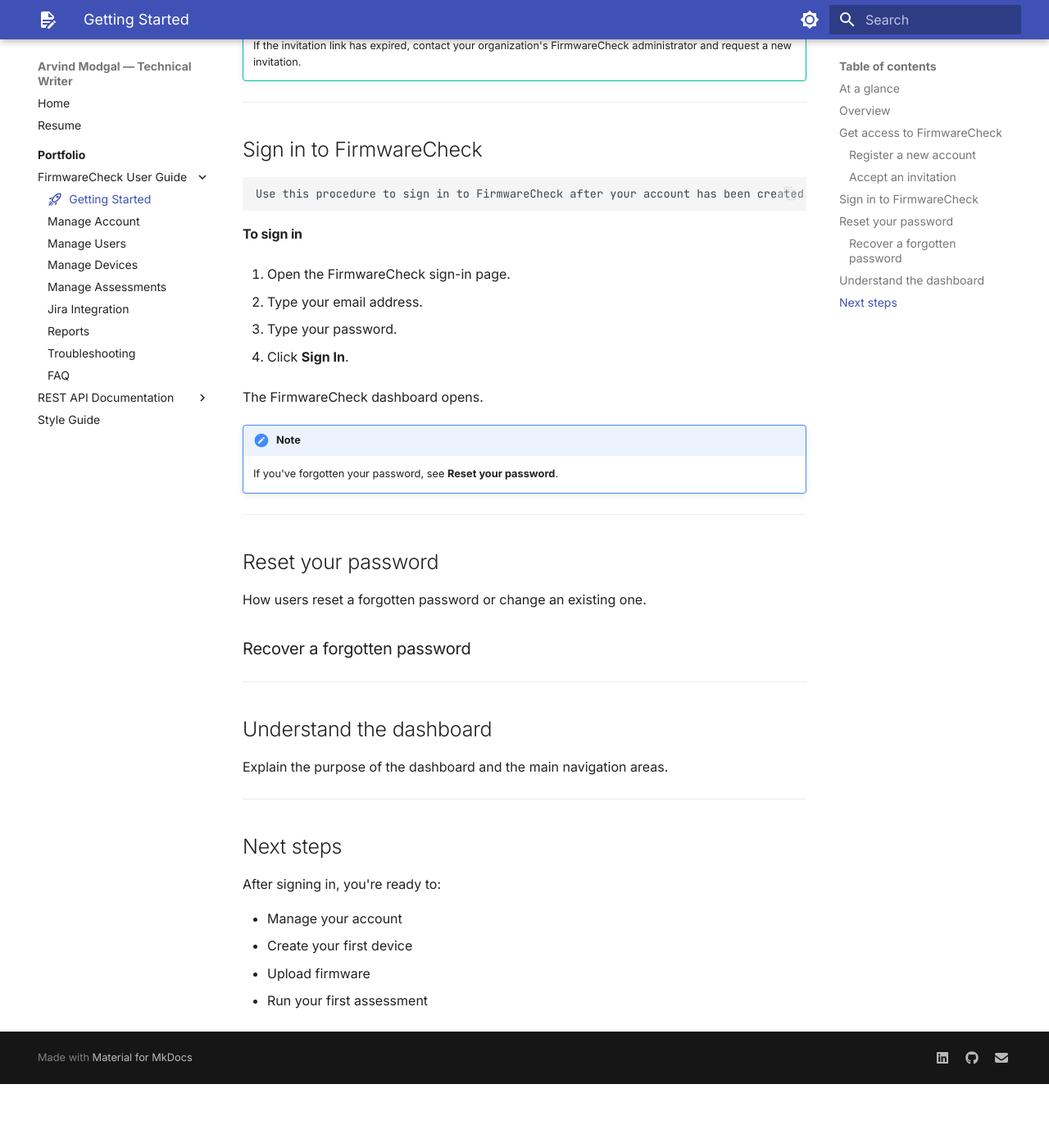
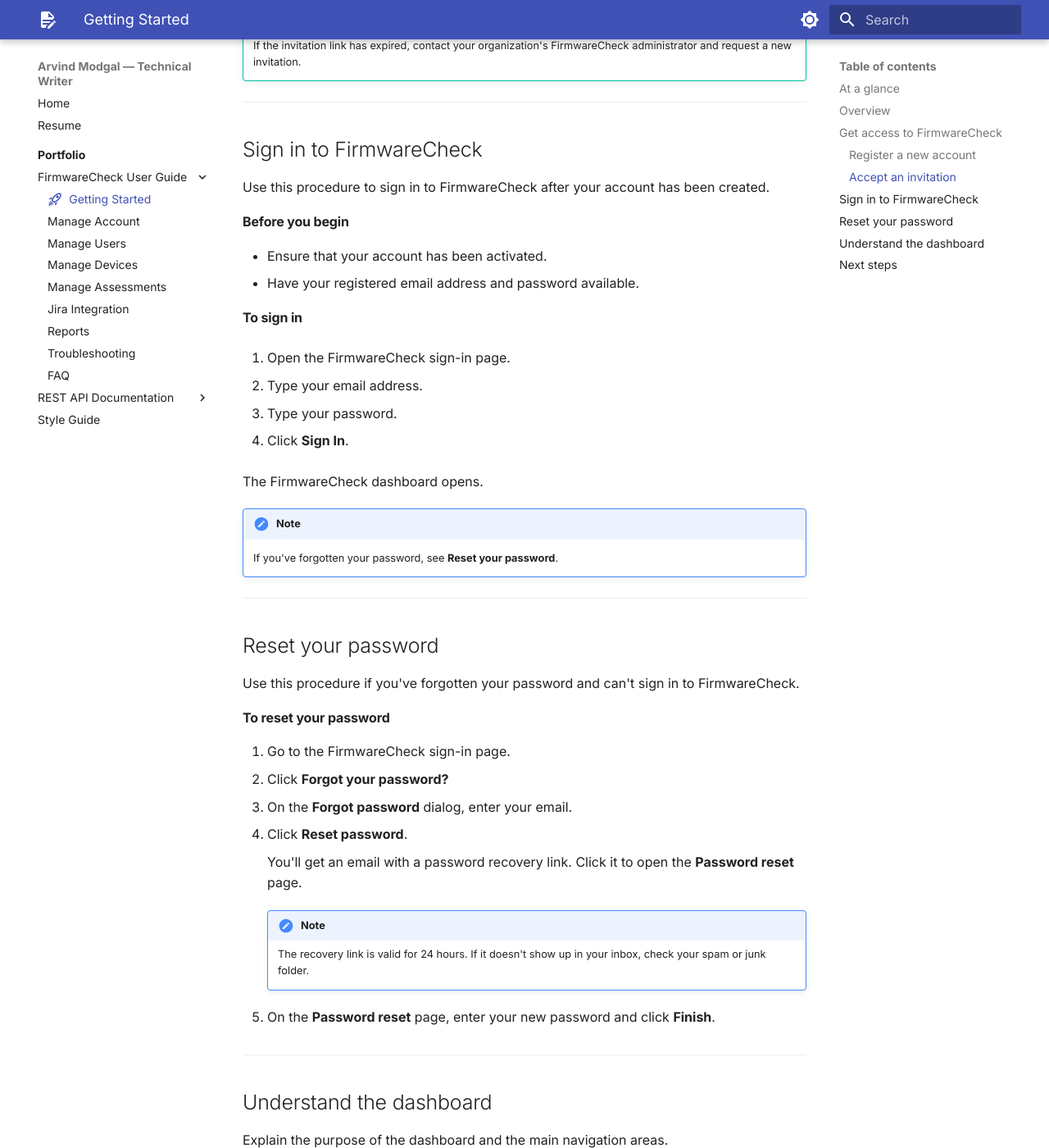
Before and after one commit to arvindmodgal/arvindmodgal.github.io, an MkDocs documentation site: the page built from docs/portfolio/firmwarecheck/getting-started.md, in a window 1280 px wide and 1400 px high, scrolled down 4013 px. Shown: the whole window at 82% size. Built offline with MkDocs 1.6.1 and Material for MkDocs 9.7.7, drawn with Linux system fonts in a browser that asks for light colours; before the commit the page ends 5335 px from its top, so only the background shows below that.

Commit message:
Add sign-in and password reset procedures

```diff
--- a/docs/portfolio/firmwarecheck/getting-started.md
+++ b/docs/portfolio/firmwarecheck/getting-started.md
@@ -117,8 +117,12 @@
 ---
 
 ## Sign in to FirmwareCheck
+Use this procedure to sign in to FirmwareCheck after your account has been created.
 
-    Use this procedure to sign in to FirmwareCheck after your account has been created.
+#### Before you begin
+
+- Ensure that your account has been activated.
+- Have your registered email address and password available.
 
 #### To sign in
 
@@ -141,9 +145,20 @@
 
 ## Reset your password
 
-How users reset a forgotten password or change an existing one.
+Use this procedure if you've forgotten your password and can't sign in to FirmwareCheck.
+#### To reset your password
+1. Go to the FirmwareCheck sign-in page.
+2. Click **Forgot your password?**
+3. On the **Forgot password** dialog, enter your email.
+4. Click **Reset password**.
 
-### Recover a forgotten password
+    You'll get an email with a password recovery link. Click it to open the **Password reset** page.
+
+    !!! note
+        The recovery link is valid for 24 hours. If it doesn't show up in your inbox, check your spam or junk folder.
+
+5. On the **Password reset** page, enter your new password and click **Finish**.
+
 ---
 
 ## Understand the dashboard
```
